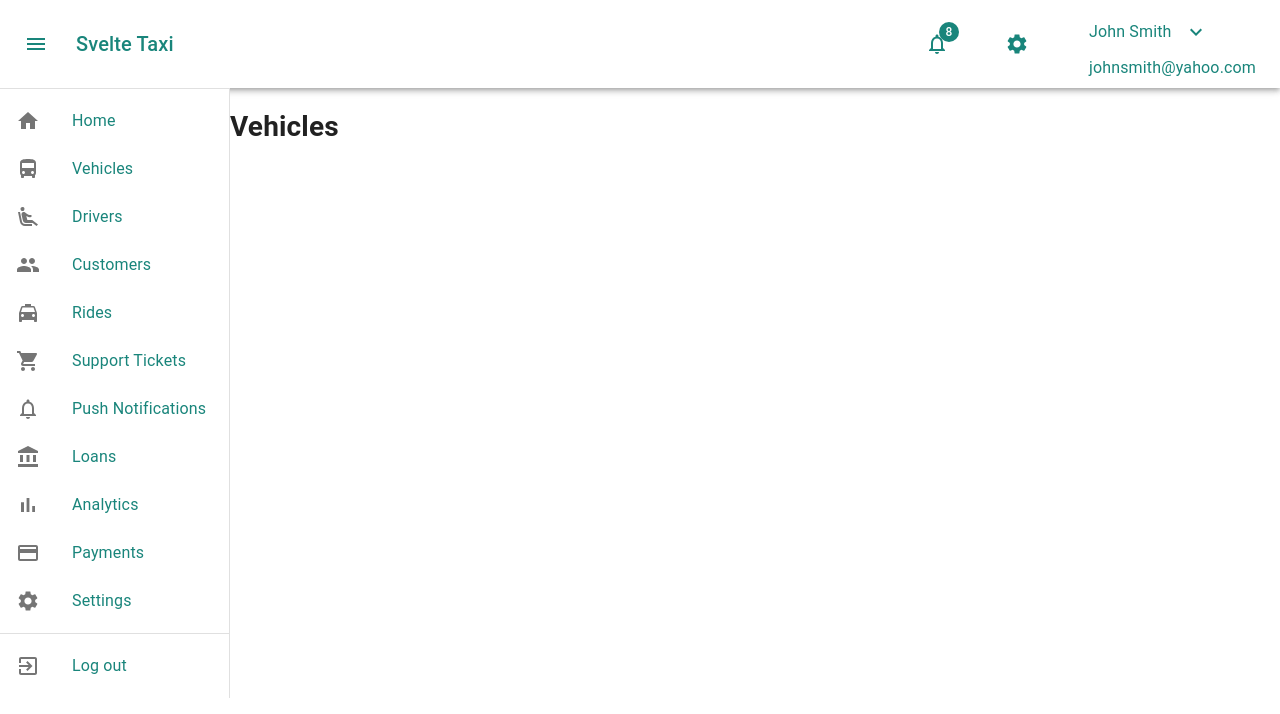
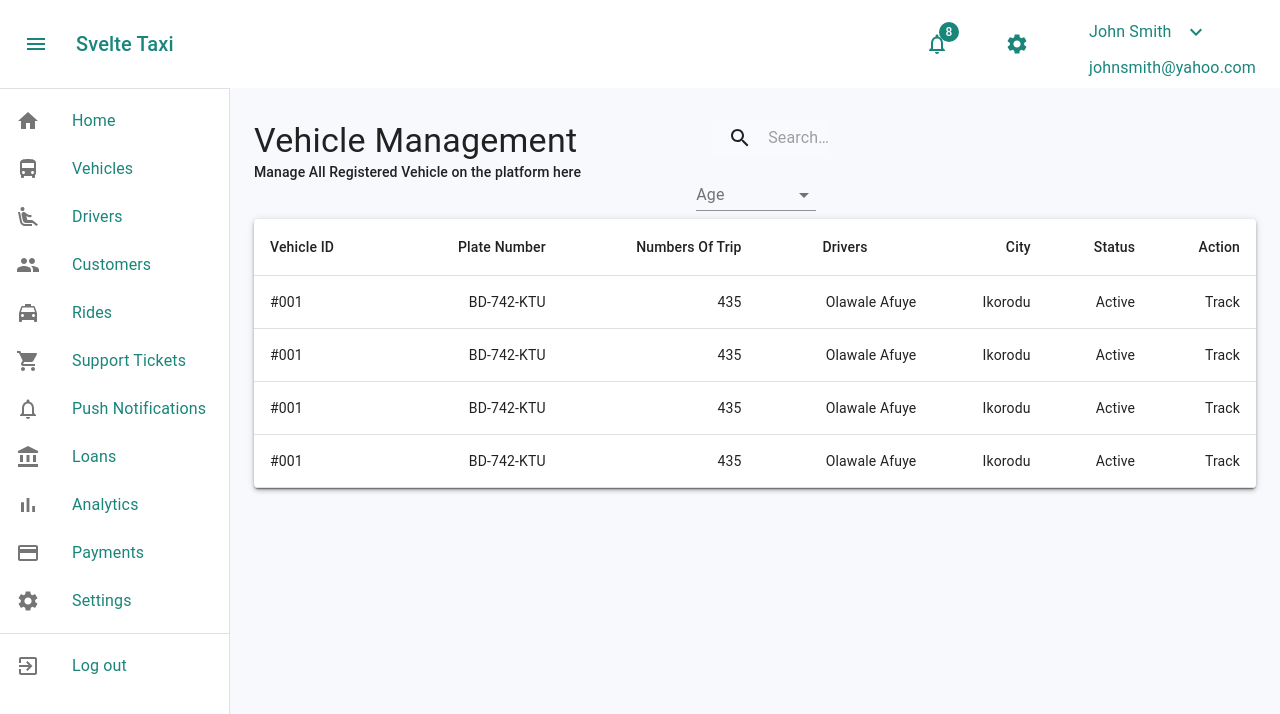
Before and after one commit to walosha/svelte_taxi, a React (Create React App) app: page /vehicles in a window 1280 px wide. Shown: the top 714 px of the page. Built offline with nearby package versions, Linux system fonts and the light colour scheme.

Commit message:
Created vehicle page and table components

```diff
--- /dev/null
+++ b/src/components/Select.jsx
@@ -0,0 +1,59 @@
+import React from "react";
+import { makeStyles } from "@material-ui/core/styles";
+import InputLabel from "@material-ui/core/InputLabel";
+import MenuItem from "@material-ui/core/MenuItem";
+import FormControl from "@material-ui/core/FormControl";
+import Select from "@material-ui/core/Select";
+
+const useStyles = makeStyles(theme => ({
+  button: {
+    display: "block",
+    marginTop: theme.spacing(2)
+  },
+  formControl: {
+    margin: theme.spacing(1),
+    minWidth: 120
+  }
+}));
+
+export default function ControlledOpenSelect() {
+  const classes = useStyles();
+  const [age, setAge] = React.useState("");
+  const [open, setOpen] = React.useState(false);
+
+  const handleChange = event => {
+    setAge(event.target.value);
+  };
+
+  const handleClose = () => {
+    setOpen(false);
+  };
+
+  const handleOpen = () => {
+    setOpen(true);
+  };
+
+  return (
+    <div>
+      <FormControl className={classes.formControl}>
+        <InputLabel id="demo-controlled-open-select-label">Age</InputLabel>
+        <Select
+          labelId="demo-controlled-open-select-label"
+          id="demo-controlled-open-select"
+          open={open}
+          onClose={handleClose}
+          onOpen={handleOpen}
+          value={age}
+          onChange={handleChange}
+        >
+          <MenuItem value="">
+            <em>None</em>
+          </MenuItem>
+          <MenuItem value={10}>Ten</MenuItem>
+          <MenuItem value={20}>Twenty</MenuItem>
+          <MenuItem value={30}>Thirty</MenuItem>
+        </Select>
+      </FormControl>
+    </div>
+  );
+}
--- /dev/null
+++ b/src/components/Tables.jsx
@@ -0,0 +1,43 @@
+import React from "react";
+import { makeStyles } from "@material-ui/core/styles";
+import Table from "@material-ui/core/Table";
+import TableBody from "@material-ui/core/TableBody";
+import TableCell from "@material-ui/core/TableCell";
+import TableContainer from "@material-ui/core/TableContainer";
+import TableHead from "@material-ui/core/TableHead";
+import TableRow from "@material-ui/core/TableRow";
+import Paper from "@material-ui/core/Paper";
+
+const useStyles = makeStyles({
+  table: {
+    minWidth: 650
+  }
+});
+
+
+
+
+export default function DataTable({children}) {
+  const classes = useStyles();
+
+  return (
+    <TableContainer component={Paper}>
+      <Table className={classes.table} aria-label="simple table">
+        <TableHead>
+          <TableRow>
+            <TableCell>Vehicle ID</TableCell>
+            <TableCell align="right">Plate Number</TableCell>
+            <TableCell align="right">Numbers Of Trip</TableCell>
+            <TableCell align="center">Drivers</TableCell>
+            <TableCell align="right">City</TableCell>
+            <TableCell align="right">Status</TableCell>
+            <TableCell align="right">Action</TableCell>
+          </TableRow>
+        </TableHead>
+        <TableBody>
+          {children}
+        </TableBody>
+      </Table>
+    </TableContainer>
+  );
+}
--- /dev/null
+++ b/src/data/vehicledata.js
@@ -0,0 +1,42 @@
+function createData(Plate, vehID, trip, driver, city, status, track) {
+  return { Plate, vehID, trip, driver, city, status, track };
+}
+
+export const vehicleData = [
+  createData(
+    "#001",
+    "BD-742-KTU",
+    435,
+    "Olawale Afuye",
+    "Ikorodu",
+    "Active",
+    "Track"
+  ),
+  createData(
+    "#001",
+    "BD-742-KTU",
+    435,
+    "Olawale Afuye",
+    "Ikorodu",
+    "Active",
+    "Track"
+  ),
+  createData(
+    "#001",
+    "BD-742-KTU",
+    435,
+    "Olawale Afuye",
+    "Ikorodu",
+    "Active",
+    "Track"
+  ),
+  createData(
+    "#001",
+    "BD-742-KTU",
+    435,
+    "Olawale Afuye",
+    "Ikorodu",
+    "Active",
+    "Track"
+  )
+];
--- a/src/pages/dashBoard.jsx
+++ b/src/pages/dashBoard.jsx
@@ -51,7 +51,7 @@ export default function DashBoard() {
             {/* Line chart for trip and Travel */}
             {RenderLineChart(lineData)}
           </Grid>
-          <Grid item sm={12} md={7}>
+          <Grid item xs={12} sm={12} md={5}>
             {/* Progress Bar for Top 6 Cities */}
             <Typography
               component="h2"
--- a/src/pages/vehicles.jsx
+++ b/src/pages/vehicles.jsx
@@ -1,9 +1,127 @@
 import React from "react";
+import { fade, makeStyles } from "@material-ui/core/styles";
+import Grid from "@material-ui/core/Grid";
+import {
+  Typography,
+  Container,
+  Paper,
+  TableRow,
+  TableCell
+} from "@material-ui/core";
+import InputBase from "@material-ui/core/InputBase";
+import SearchIcon from "@material-ui/icons/Search";
+import DataTable from "../components/Tables";
+import { vehicleData } from "../data/vehicledata";
 
-export default function vehicles() {
+import ControlledOpenSelect from "../components/Select";
+
+const useStyles = makeStyles(theme => ({
+  root: {
+    display: "flex"
+  },
+  content: {
+    flexGrow: 1,
+    height: "100vh",
+    overflow: "auto",
+    background: "#f7f9fc"
+  },
+  container: {
+    paddingTop: theme.spacing(4),
+    paddingBottom: theme.spacing(4)
+  },
+  paper: {
+    padding: theme.spacing(3)
+  },
+  search: {
+    position: "relative",
+    borderRadius: theme.shape.borderRadius,
+    backgroundColor: fade(theme.palette.common.white, 0.15),
+    "&:hover": {
+      backgroundColor: fade(theme.palette.common.white, 0.25)
+    },
+    marginLeft: 0,
+    width: "100%",
+    [theme.breakpoints.up("sm")]: {
+      marginLeft: theme.spacing(3),
+      width: "auto"
+    }
+  },
+  searchIcon: {
+    width: theme.spacing(7),
+    height: "100%",
+    position: "absolute",
+    pointerEvents: "none",
+    display: "flex",
+    alignItems: "center",
+    justifyContent: "center"
+  },
+  inputRoot: {
+    color: "inherit"
+  },
+  inputInput: {
+    padding: theme.spacing(1, 1, 1, 7),
+    transition: theme.transitions.create("width"),
+    width: "50%",
+    [theme.breakpoints.up("md")]: {
+      width: 200
+    }
+  }
+}));
+
+export default function Vehicles() {
+  const classes = useStyles();
+
   return (
-    <div>
-      <h1> Vehicles</h1>
-    </div>
+    <main className={classes.content}>
+      <Container maxWidth="lg" className={classes.container}>
+        <Grid container spacing={5}>
+          <Grid item md={5}>
+            <Typography variant="h4">Vehicle Management</Typography>
+            <Typography variant="subtitle2">
+              Manage All Registered Vehicle on the platform here
+            </Typography>
+          </Grid>
+          <Grid item md={7}>
+            <Grid item md={3}>
+              <div className={classes.search}>
+                <div className={classes.searchIcon}>
+                  <SearchIcon />
+                </div>
+                <InputBase
+                  placeholder="Search…"
+                  classes={{
+                    root: classes.inputRoot,
+                    input: classes.inputInput
+                  }}
+                  inputProps={{ "aria-label": "search" }}
+                />
+              </div>
+            </Grid>
+            <Grid item md={3}>
+              <ControlledOpenSelect />
+            </Grid>
+          </Grid>
+        </Grid>
+        <Grid>
+          <Paper elevation={3}>
+            <DataTable>
+              {vehicleData.map(row => (
+                <TableRow key={row.name}>
+                  <TableCell component="th" scope="row">
+                    {row.Plate}
+                  </TableCell>
+                  <TableCell align="right">{row.vehID}</TableCell>
+                  <TableCell align="right">{row.trip}</TableCell>
+                  <TableCell align="right">{row.driver}</TableCell>
+                  <TableCell align="right">{row.city}</TableCell>
+                  <TableCell align="right">{row.status}</TableCell>
+                  <TableCell align="right">{row.track}</TableCell>
+                </TableRow>
+              ))}
+            </DataTable>
+          </Paper>
+        </Grid>
+      </Container>
+    </main>
   );
 }
```
